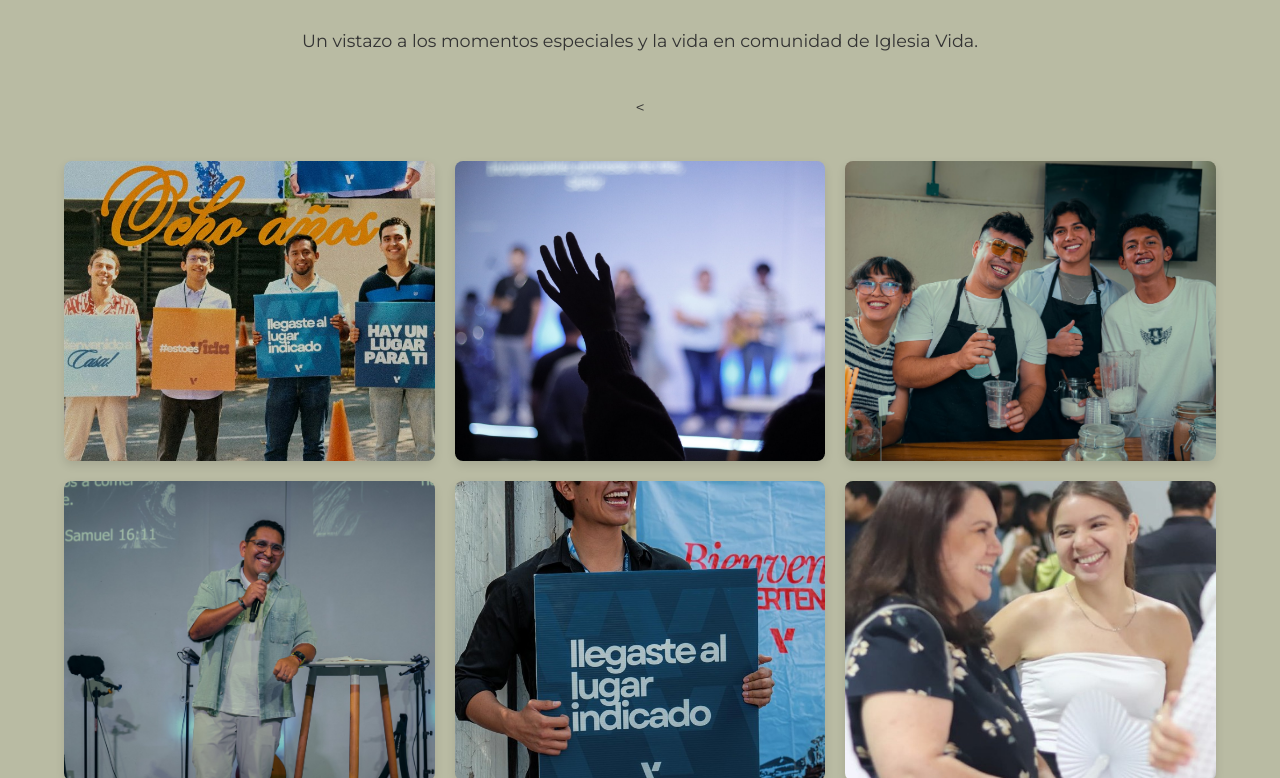
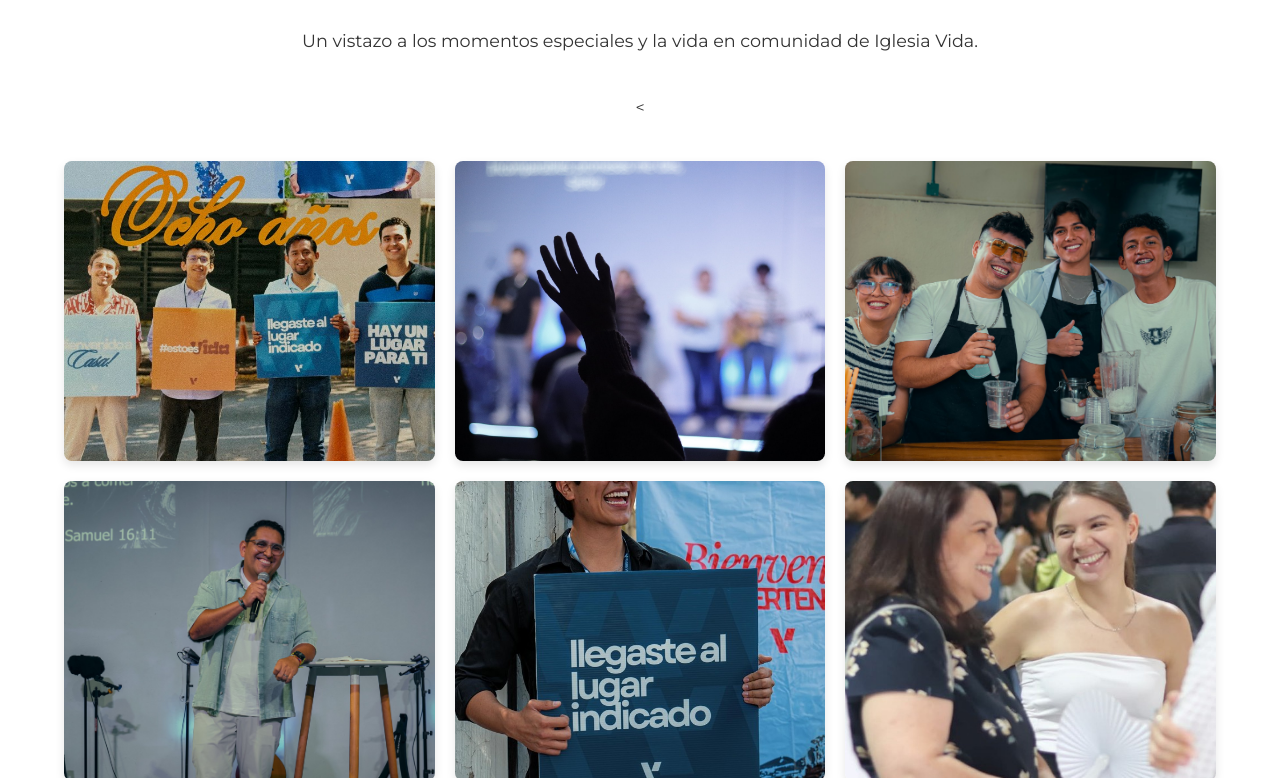
Before and after one commit to jessicaGarciaM/vida-web, a plain HTML site: page album.html in a window 1280 px wide. Shown: the part 309-1087 px from the top of the page. Drawn offline with Linux system fonts and the light colour scheme.

Commit message:
Update styles.css

```diff
--- a/styles.css
+++ b/styles.css
@@ -8,7 +8,7 @@
     /* Nuevo: Marrón Profundo/Deep Ruby (Para CTAs y Énfasis) */
     --accent-color: #c2bda1;
     /* Nuevo: Dorado Antiguo/Soft Mustard (Para Subrayados y Iconos) */
-    --bg-light: #b9bba3;
+    --bg-light: #F5F5F5
     /* Gris muy claro para secciones alternas */
     --bg-dark: #121212;
     /* Negro muy oscuro para footer */
```
